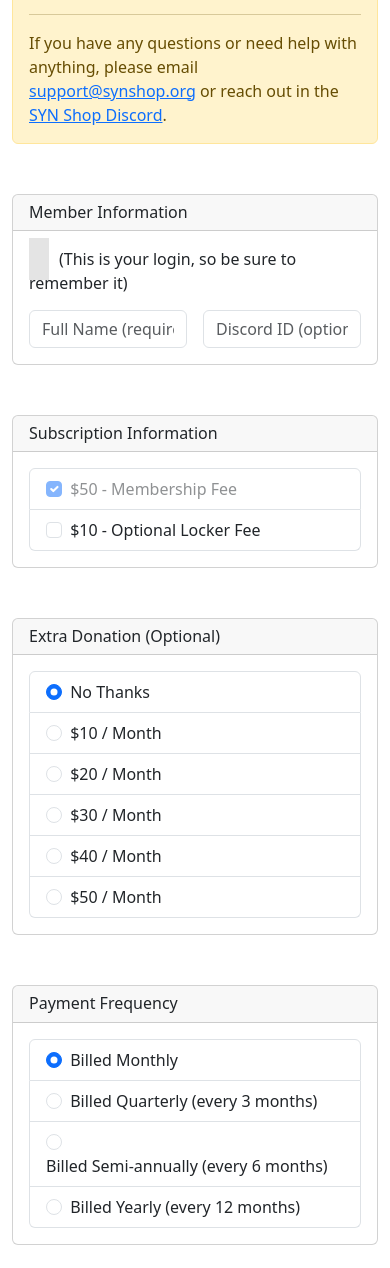
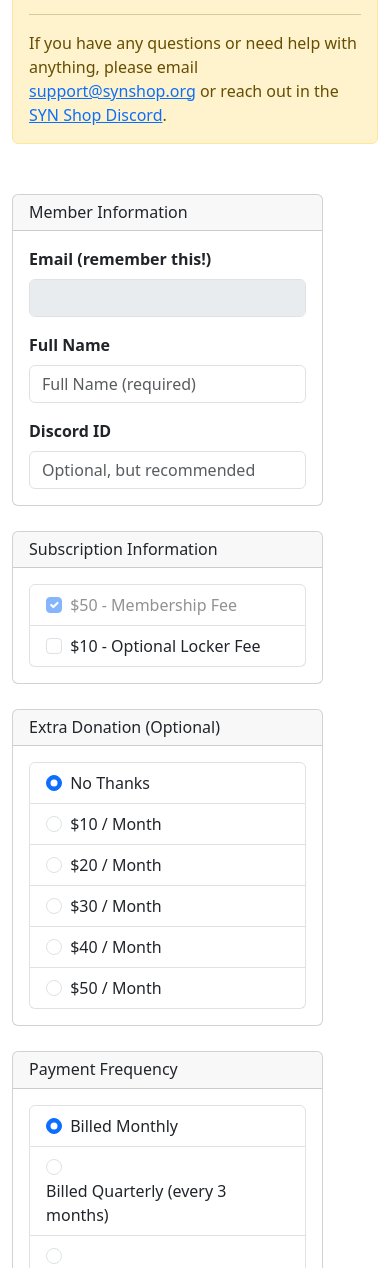
Before and after one commit to synshop/membership.synshop.org, a Flask app: template templates/new_user.html in a window 390 px wide; the page is wider, and only the part inside the window is pictured. Shown: the part 354-1622 px from the top of that part. Run offline with Flask 3, Linux system fonts and the light colour scheme; the template is opened without the code that fills it, so the values that code supplies are empty; parts of the project's set-up code (start-up, migrations or seed data) failed here and were passed over; some libraries are stand-ins or nearby versions.

Commit message:
more fun with styling

```diff
--- a/templates/new_user.html
+++ b/templates/new_user.html
@@ -104,6 +104,11 @@
 
     $("#fullName").on("blur", function() {
       user.fullName = $("#fullName").val();
+      if ($(this).val() == "") {
+        $("#fullname-invalid").show();
+      } else {
+        $("#fullname-invalid").hide();
+      }
     });
 
     $("#discordId").on("blur", function() {
@@ -275,47 +280,36 @@
   </div>
 
   <!-- User Information -->
-  <div class="card" style="margin-top:50px;margin-bottom:50px;">
+  <div class="card" style="width:85%;margin-top:50px;margin-bottom:25px;">
     <h6 class="card-header">Member Information</h6>
     <div class="card-body">
 
-      <div class="row g-3" style="margin-bottom:15px;">
-        <div class="col">
-          <h6 style="display:inline;margin-right:10px;padding:10px;background-color: rgb(228, 228, 228);">
-            {{ email }}
-          </h6>
-          (This is your login, so be sure to remember it)
+      <div class="row g-3">
+        <div class="col-md-5">
+          <label for="email" class="form-label"><b>Email (remember this!)</b></label>
+          <input type="text" class="form-control" id="email" name="email" value="{{email}}" disabled>
         </div>
-      </div>
 
-      <div class="row g-3">
-        <div class="col">
-          <input
-            type="text"
-            class="form-control input-sm"
-            placeholder="Full Name (required)"
-            value=""
-            name="fullName"
-            id="fullName"
-            aria-label="First name"
-            required />
+        <div class="col-md-3">
+          <label for="fullName" class="form-label"><b>Full Name</b></label>
+          <input type="text" class="form-control" id="fullName" name="fullName" placeholder="Full Name (required)" required autocomplete="on">
+          <div class="invalid-feedback" id="fullname-invalid">
+            Please enter your full name
+          </div>
         </div>
-        <div class="col">
-          <input
-            type="text"
-            class="form-control input-sm"
-            placeholder="Discord ID (optional but recommended)"
-            name="discordId"
-            id="discordId"
-            aria-label="Discord ID" />
+
+        <div class="col-md-4">
+          <label for="discordId" class="form-label"><b>Discord ID</b></label>
+          <input type="text" class="form-control" id="discordId" name="discordId" placeholder="Optional, but recommended" placeholder="">
         </div>
+
       </div>
 
     </div>
   </div>
 
     <!-- Subscription Information -->
-    <div class="card" style="margin-bottom:50px;">
+    <div class="card" style="width:85%;margin-bottom:25px;">
       <h6 class="card-header">Subscription Information</h6>
       <div class="card-body">
 
@@ -334,7 +328,7 @@
     </div>
 
     <!-- Donation Information -->
-    <div class="card" style="margin-bottom:50px;">
+    <div class="card" style="width:85%;margin-bottom:25px;">
           <h6 class="card-header">Extra Donation (Optional)</h6>
           <div class="card-body">
 
@@ -369,7 +363,7 @@
     </div>
 
     <!-- Payment Frequency -->
-    <div class="card" style="margin-bottom:50px;">
+    <div class="card" style="width:85%;margin-bottom:25px;">
       <h6 class="card-header">Payment Frequency</h6>
       <div class="card-body">
 
@@ -396,14 +390,14 @@
     </div>
 
   <!-- Payment Information -->
-  <div class="card" style="margin-bottom:50px;width:75%">
+  <div class="card" style="width:85%;margin-bottom:25px;">
     <h6 class="card-header">Payment Information</h6>
     <div class="card-body">
 
       <div class="row g-3" style="margin-bottom:15px;">
 
         <div class="col-md-6">
-          <label for="cc-number" class="form-label">Card Number</label>
+          <label for="cc-number" class="form-label"><b>Card Number</b></label>
           <input type="text" class="form-control" id="cc-number" name="cc-number" placeholder="" required minlength="15" maxlength="16" autocomplete="on">
           <div class="invalid-feedback" id="cc-number-invalid">
             Valid card number is required
@@ -411,7 +405,7 @@
         </div>
 
         <div class="col-md-3">
-          <label for="cc-exp" class="form-label">Expiration Date</label>
+          <label for="cc-exp" class="form-label"><b>Expiration Date</b></label>
           <input type="text" class="form-control" id="cc-exp" name="cc-exp" placeholder="mmyy" required minlength="4" maxlength="4" autocomplete="on">
           <div class="invalid-feedback" id="cc-exp-invalid">
             Valid expiration date required
@@ -419,7 +413,7 @@
         </div>
 
         <div class="col-md-3">
-          <label for="cc-cvv" class="form-label">CVV</label>
+          <label for="cc-cvv" class="form-label"><b>CVV</b></label>
           <input type="text" class="form-control" id="cc-cvv" name="cc-cvv" placeholder="" minlength="3" maxlength="3" required autocomplete="on">
           <div class="invalid-feedback" id="cc-cvv-invalid">
             Valid security code required
@@ -441,7 +435,7 @@
   </div>
 
     <!-- Membership Summary -->
-    <div class="card" style="width:75%;margin-bottom:15px;">
+    <div class="card" style="width:85%;margin-bottom:15px;">
       <h6 class="card-header">Membership Summary</h6>
       <div class="card-body">
 
@@ -484,6 +478,7 @@
 
       </div>
     </div>
+
     <button type="submit" class="btn btn-lg btn-primary" name="btnSubmit" id="btnSubmit">Submit</button>
     <button type="button" class="btn btn-lg btn-secondary" name="btnCancel" id="btnCancel">Cancel</button>
 </form>
```
Also changed, not shown: templates/update_user.html (+27 -37 lines).
